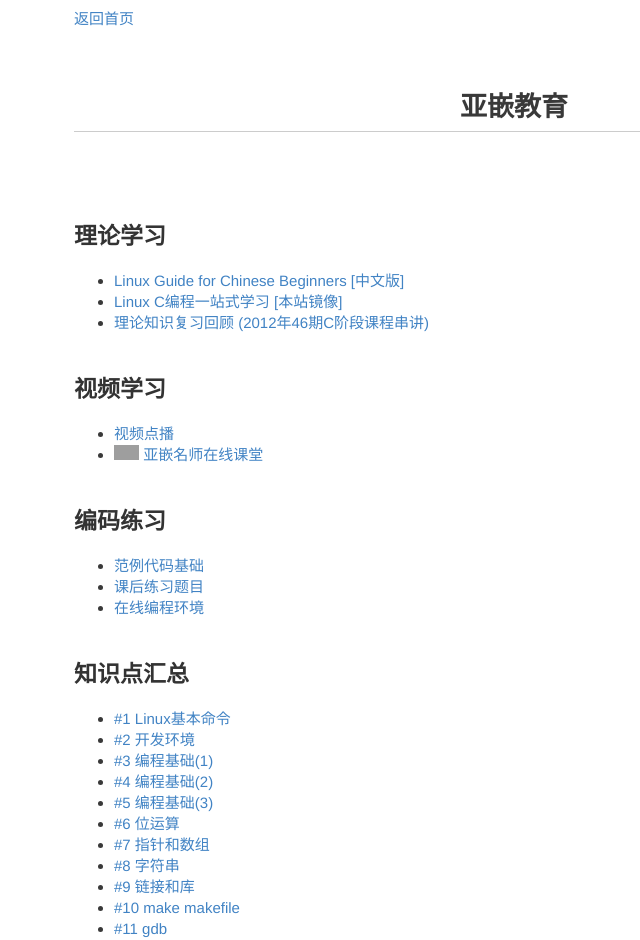
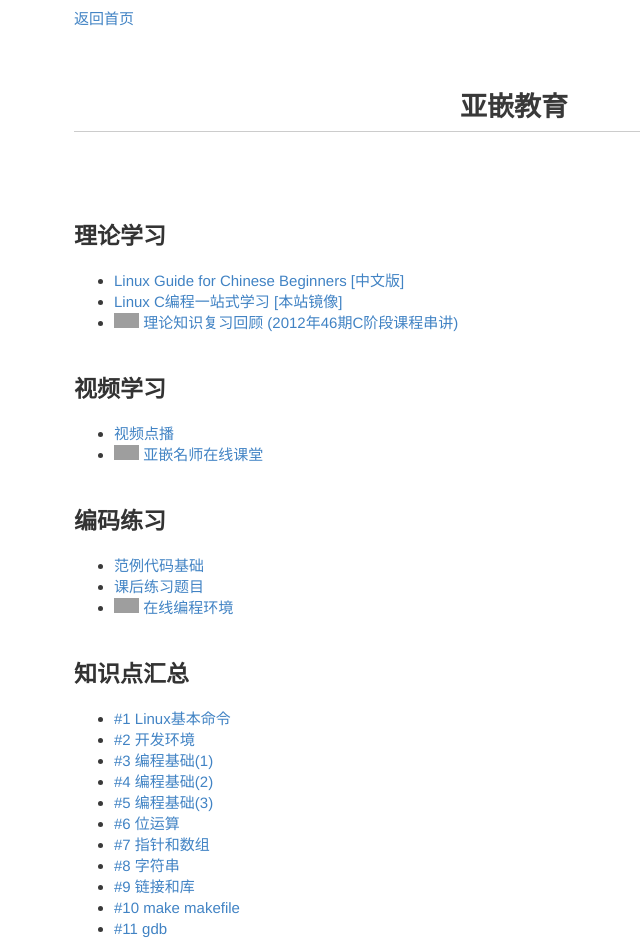
Before and after one commit to akaedu/akaedu.github.com, a Jekyll site: the page built from index.md, in a window 1280 px wide. Shown: the top 940 px of the page, without its empty margins (126-766 px from the left). Built offline with Jekyll 4.4.1, drawn with Linux system fonts in a browser that asks for light colours; Markdown is read by kramdown in place of the engine named in the settings; comment, search, counter and statistics services are not loaded; grey boxes are pictures that could not be loaded.

Commit message:
Update index.md

```diff
--- a/index.md
+++ b/index.md
@@ -14,6 +14,7 @@
   <a href="/book/" target="_blank">[本站镜像]</a>
 </li>
 <li>
+  <img border="0" src="http://www.akaedu.org/img/new2.gif" width="25" height="15">
   <a href="/code/c_notes.html">理论知识复习回顾 (2012年46期C阶段课程串讲)</a>
 </li>
 </ul>
@@ -24,7 +25,7 @@
   <a href="http://akaedu.gensee.com/webcast/site/ondemand" target="_blank">视频点播</a>
 </li>
 <li>
-<img border="0" src="http://www.akaedu.org/img/new2.gif" width="25" height="15">
+  <img border="0" src="http://www.akaedu.org/img/new2.gif" width="25" height="15">
   <a href="/video/list.html" target="_blank">亚嵌名师在线课堂</a>
 </li>
 </ul>
@@ -33,7 +34,10 @@
 <ul>
 <li> <a href="/code/primary_coding.html">范例代码基础</a> </li>
 <li> <a href="http://akaedu.github.com/practice">课后练习题目</a> </li>
-<li> <a href="http://akaedu.codepad.org">在线编程环境</a> </li>
+<li>
+  <img border="0" src="http://www.akaedu.org/img/new2.gif" width="25" height="15">
+  <a href="http://akaedu.codepad.org">在线编程环境</a>
+</li>
 </ul>
 
 ##知识点汇总
```
